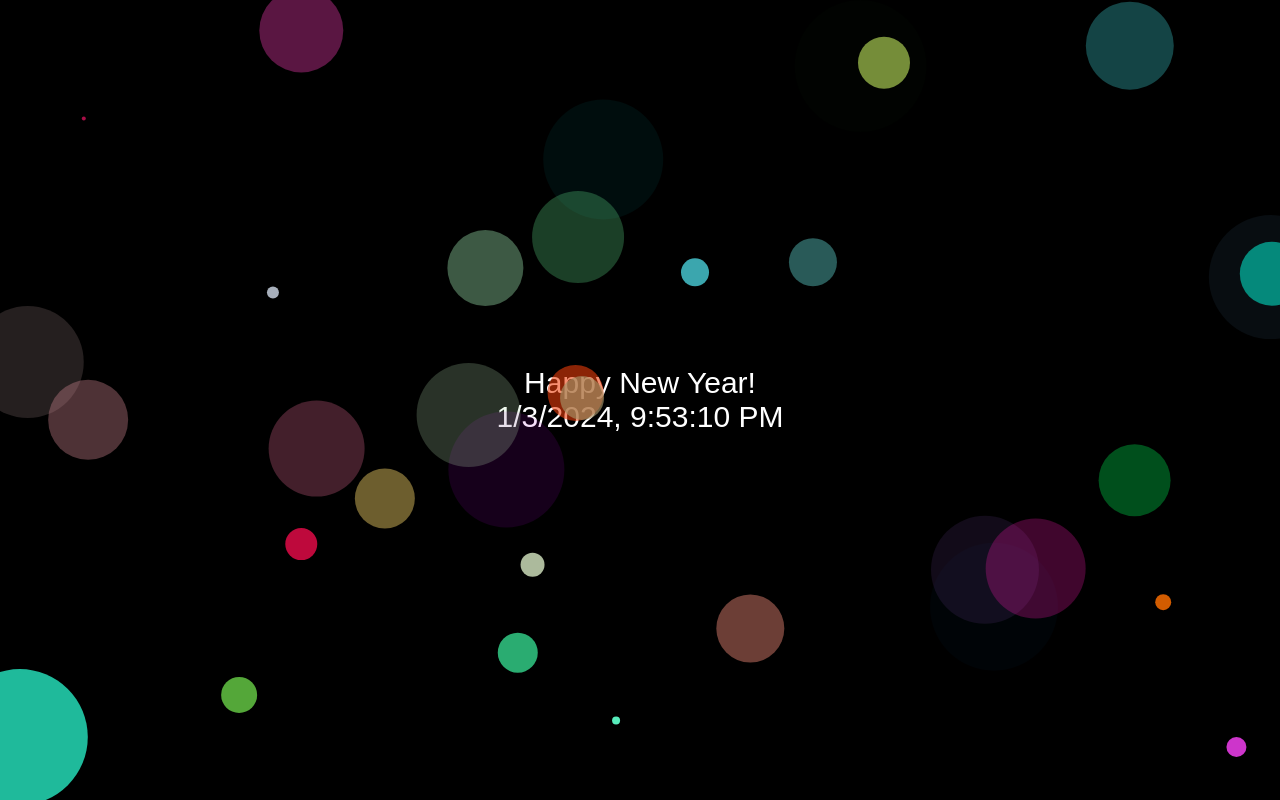
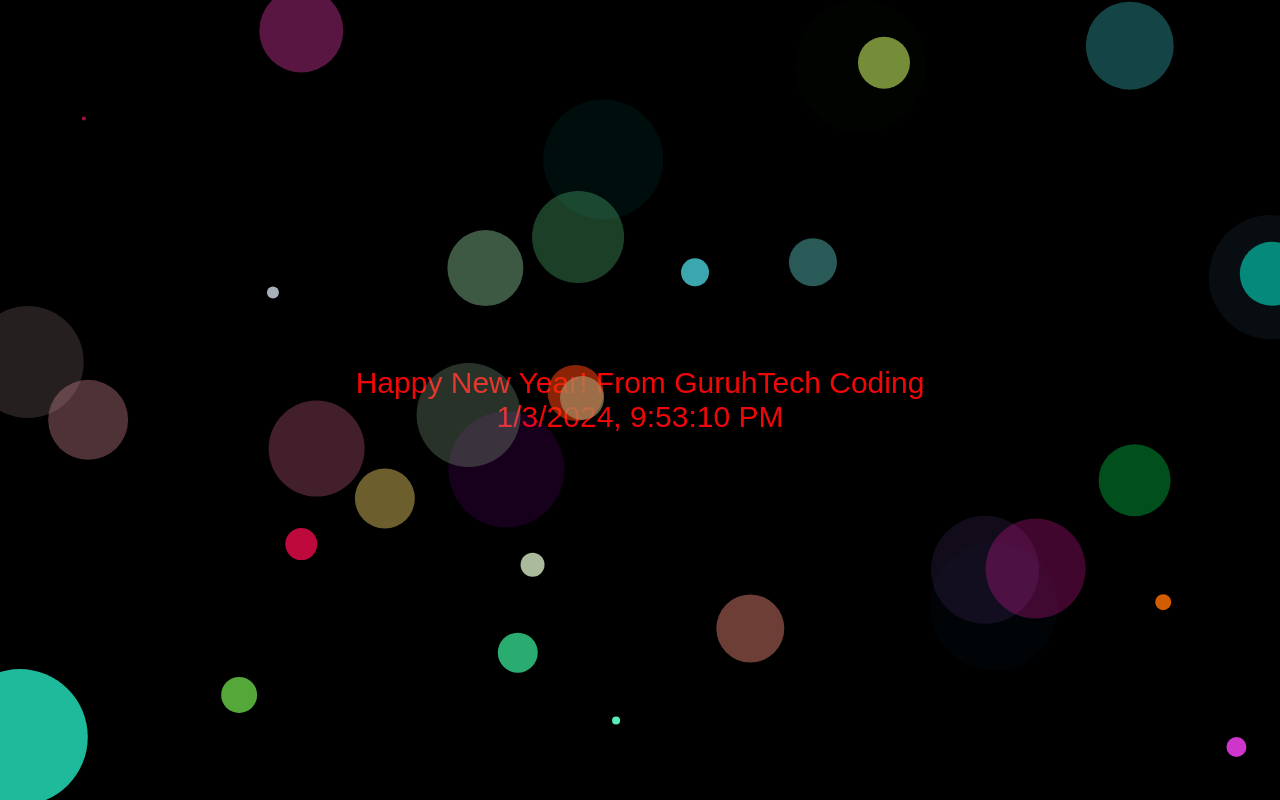
Before and after one commit to KollihTheGuruh/GuruhTech_Coding, a plain HTML site: page New_year/index.html in a window 1280 px wide. Drawn offline with Linux system fonts and the light colour scheme.

Commit message:
script.js

```diff
--- a/New_year/script.js
+++ b/New_year/script.js
@@ -6,16 +6,27 @@ const secondsSpan = document.getElementById('seconds');
 const fireworksCanvas = document.getElementById('fireworks');
 const ctx = fireworksCanvas.getContext('2d');
 
-let countdownDate = new Date('December 31, 2023 17:39:00').getTime();
+let countdownDate = new Date('January 1, 2024 00:00:00').getTime();
 
 function updateCountdown() {
     const now = new Date().getTime();
     const distance = countdownDate - now;
 
-    // ... [existing countdown logic] ...
+    if (distance > 0) {
+        // Calculate the time left if the countdown is still going
+        const days = Math.floor(distance / (1000 * 60 * 60 * 24));
+        const hours = Math.floor((distance % (1000 * 60 * 60 * 24)) / (1000 * 60 * 60));
+        const minutes = Math.floor((distance % (1000 * 60 * 60)) / (1000 * 60));
+        const seconds = Math.floor((distance % (1000 * 60)) / 1000);
 
-    if (distance < 0) {
+        daysSpan.innerHTML = days + 'd ';
+        hoursSpan.innerHTML = hours + 'h ';
+        minutesSpan.innerHTML = minutes + 'm ';
+        secondsSpan.innerHTML = seconds + 's';
+    } else {
+        // If the countdown has finished, clear the interval, hide the countdown, show the message, and start fireworks
         clearInterval(interval);
+        countdown.style.display = 'none'; // Hide the countdown numbers
         displayNewYearMessage();
         showFireworks();
     }
@@ -23,7 +34,6 @@ function updateCountdown() {
 
 let interval = setInterval(updateCountdown, 1000);
 
-// Fireworks effect
 class Firework {
     constructor(x, y, color) {
         this.x = x;
@@ -78,8 +88,8 @@ function animate() {
 
 function displayNewYearMessage() {
     const newYearMessage = document.getElementById('newYearMessage');
-    newYearMessage.style.display = 'block';
-    newYearMessage.innerHTML = 'Happy New Year! <br>' + new Date().toLocaleString();
+    newYearMessage.style.display = 'block'; // Make sure the message is visible
+    newYearMessage.innerHTML = 'Happy New Year! From GuruhTech Coding <br>' + new Date().toLocaleString();
 }
 
 // Set canvas size
--- a/New_year/styles.css
+++ b/New_year/styles.css
@@ -26,12 +26,20 @@ body, html {
     height: 100%;
     display: none;
   }
+
+  /* @keyframes fadeIn {
+    from { opacity: 0; transform: translateY(10px); }
+    to { opacity: 1; transform: translateY(0); }
+} */
+
   #newYearMessage {
-    color: white;
+    color: rgb(241, 7, 7);
     font-size: 30px;
     text-align: center;
     position: absolute;
     top: 50%;
     left: 50%;
     transform: translate(-50%, -50%);
+    display: none;
+    animation: fadeIn 2s ease forwards;
   }
```
